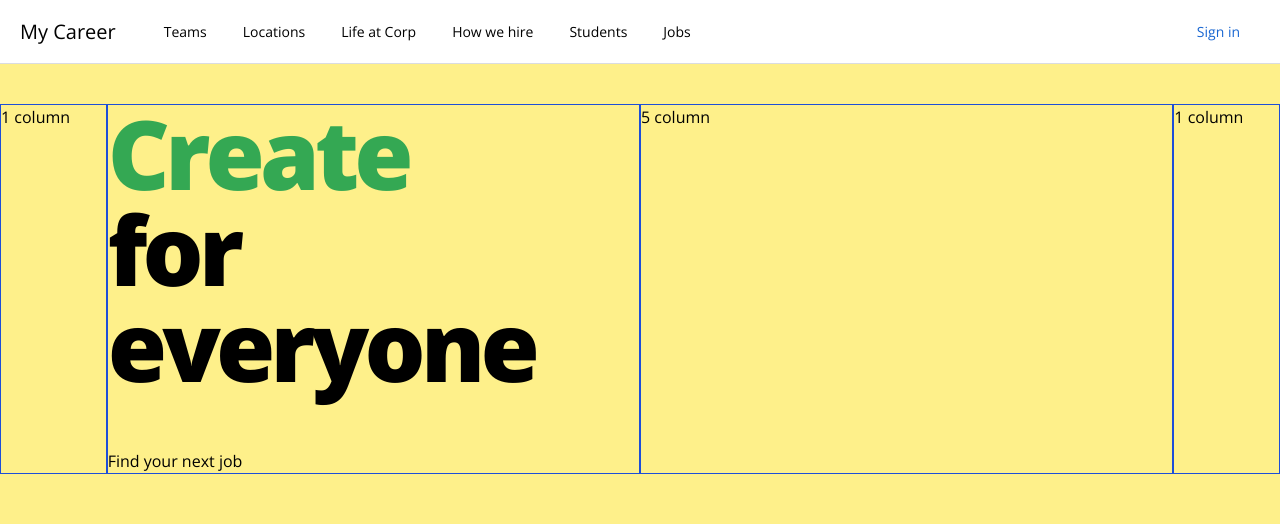
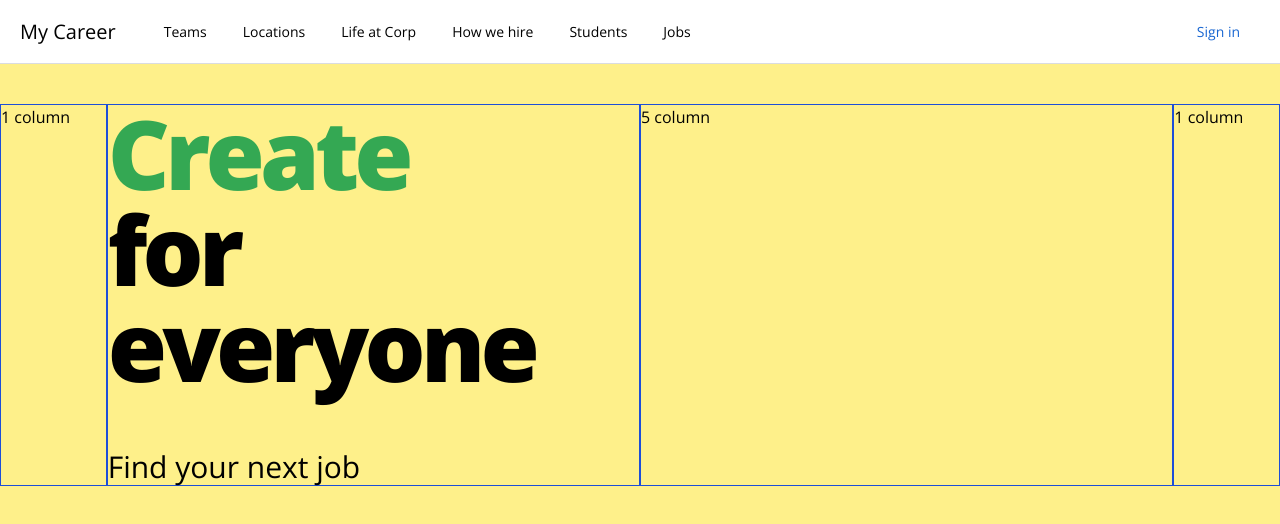
Before and after one commit to gianlucanesta/vue-job-search, a Vue app: page / in a window 1280 px wide. Shown: the top 524 px of the page. Built offline with nearby package versions, Linux system fonts and the light colour scheme.

Commit message:
CSS: Fix Styles of Secondary Header

```diff
--- a/src/components/TheHeadline.vue
+++ b/src/components/TheHeadline.vue
@@ -4,7 +4,7 @@
       <span :class="actionClasses">{{ action }}</span> <br />
       for everyone
     </h1>
-    <h2>Find your next job</h2>
+    <h2 class="text-3xl font-light">Find your next job</h2>
   </section>
 </template>
 
```
